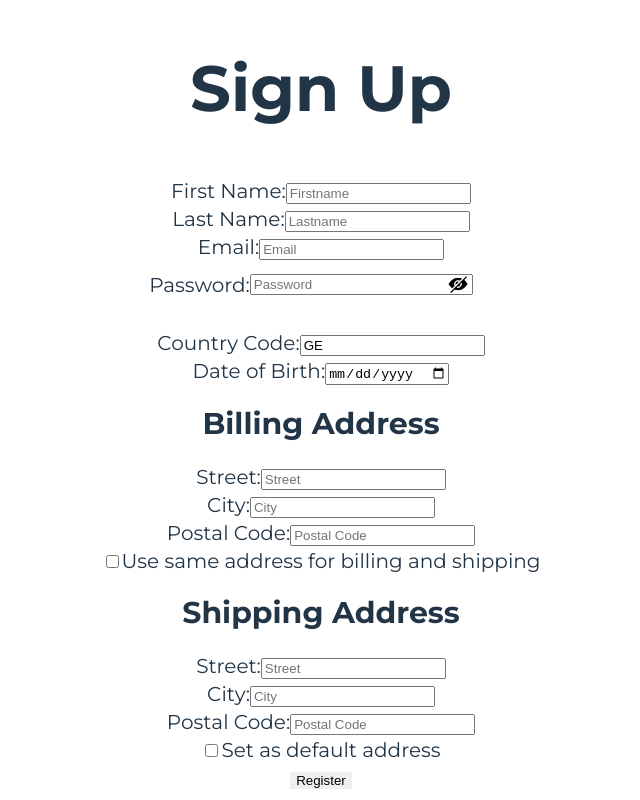
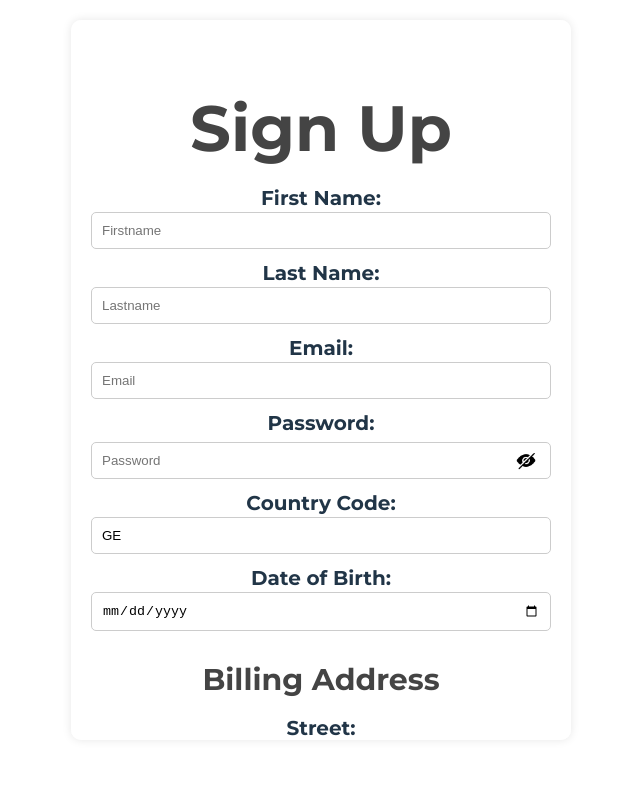
Before and after one commit to guranda26/ecommerce-website, a React (Vite) app: page /register in a window 1280 px wide. Shown: the whole page, without its empty margins (319-959 px from the left). Built offline with nearby package versions, Linux system fonts and the light colour scheme; no server answers; what @commercetools/platform-sdk, @commercetools/sdk-client-v2 would draw is missing.

Commit message:
fix error message for existing email

```diff
--- a/src/Interfaces/CustomerInterface.ts
+++ b/src/Interfaces/CustomerInterface.ts
@@ -94,3 +94,8 @@ export interface PasswordInputProps {
   onPasswordChange: (password: string) => void;
   error?: string;
 }
+export interface CustomError extends Error {
+  response?: {
+    status?: number;
+  };
+}
--- a/src/components/passwordInput/PasswordInput.css
+++ b/src/components/passwordInput/PasswordInput.css
@@ -1,14 +1,12 @@
 .password-field {
   display: flex;
   justify-content: center;
-  /* align-items: center; */
-  padding: 10px;
   flex-direction: column;
-  margin-bottom: 1rem;
 }
 
 .input-container {
   display: flex;
+  flex-direction: column;
   align-items: center;
   width: 100%;
   justify-content: center;
@@ -23,12 +21,11 @@
   top: 2px;
   cursor: pointer;
   display: inline;
-  position: relative;
 }
 
 .visibility-icon {
-  width: 20px;
-  margin-top: auto;
+  margin-top: 1.5rem;
+  margin-right: 5px;
 }
 
 .error {
--- /dev/null
+++ b/src/pages/register/Register.css
@@ -0,0 +1,103 @@
+.register-container {
+  margin: 0;
+  padding: 0;
+  box-sizing: border-box;
+  font-family: Arial, sans-serif;
+  background-color: #f4f4f4;
+  color: #333;
+  line-height: 1.6;
+  height: 100vh;
+  display: flex;
+  justify-content: center;
+  align-items: center;
+  overflow: hidden;
+}
+
+.registration-section {
+  background: #fff;
+  padding: 20px;
+  border-radius: 10px;
+  box-shadow: 0 0 10px rgba(0, 0, 0, 0.1);
+  max-width: 500px;
+  width: 100%;
+  margin: 20px;
+  max-height: 90vh;
+  overflow-y: auto;
+}
+
+/* Form elements */
+.register-form {
+  display: flex;
+  flex-direction: column;
+}
+
+.registration-section h1,
+.registration-section h2 {
+  margin-bottom: 20px;
+  color: #444;
+}
+
+label {
+  margin-bottom: 5px;
+  font-weight: bold;
+}
+
+input[type='text'],
+input[type='email'],
+input[type='password'],
+input[type='date'] {
+  padding: 10px;
+  margin-bottom: 10px;
+  border: 1px solid #ccc;
+  border-radius: 5px;
+  width: 100%;
+  box-sizing: border-box;
+}
+
+input[type='checkbox'] {
+  margin-right: 10px;
+}
+
+button {
+  padding: 10px 20px;
+  background: #007bff;
+  color: #fff;
+  border: none;
+  border-radius: 5px;
+  cursor: pointer;
+  margin-top: 10px;
+}
+
+button:hover {
+  background: #0056b3;
+}
+
+.error {
+  color: #d9534f;
+  margin-top: -10px;
+  margin-bottom: 10px;
+  font-size: 0.9em;
+}
+
+.success {
+  color: #5cb85c;
+  margin-top: 10px;
+  font-size: 1em;
+}
+
+.input-container {
+  position: relative;
+}
+
+.icon-container {
+  position: absolute;
+  right: 10px;
+  top: 50%;
+  transform: translateY(-50%);
+  cursor: pointer;
+}
+
+.visibility-icon {
+  width: 20px;
+  height: 20px;
+}
--- a/src/pages/register/Register.tsx
+++ b/src/pages/register/Register.tsx
@@ -6,6 +6,7 @@ import {
   Address,
   FormErrors,
   CustomerResponse,
+  CustomError,
 } from '../../Interfaces/CustomerInterface';
 import {
   isEmailValid,
@@ -32,6 +33,8 @@ const validCountries: CountryCode[] = [
   'PL',
 ];
 
+// import '../../index.css';
+import './Register.css';
 const RegistrationForm = () => {
   const [customerData, setCustomerData] = useState<CustomerData>({
     firstName: '',
@@ -214,7 +217,6 @@ const RegistrationForm = () => {
 
     return valid;
   };
-
   const handleSubmit = (event: React.FormEvent<HTMLFormElement>): void => {
     event.preventDefault();
 
@@ -229,15 +231,27 @@ const RegistrationForm = () => {
         setErrors({});
         setSuccess(true);
       })
-      .catch((error) => {
+      .catch((error: CustomError) => {
         console.error('Failed to create customer:', error);
+
+        if (
+          error instanceof Error &&
+          error.response &&
+          error.response.status === 400
+        ) {
+          setErrors({ email: 'Email already exists' });
+        } else {
+          const errorMessage =
+            error instanceof Error ? error.message : 'Unknown error';
+          const customError = new Error(errorMessage);
           setErrors((prev) => ({
             ...prev,
-          submit: (error as Error).message,
+            submit: customError.message,
           }));
           setServerError(
             'Something went wrong during registration. Please try again later.'
           );
+        }
       });
   };
 
@@ -262,10 +276,11 @@ const RegistrationForm = () => {
   }
 
   return (
-    <section>
+    <div className="registerc-container">
+      <section className="registration-section">
         <h1>Sign Up</h1>
         {serverError && <div className="server-error">{serverError}</div>}
-      <form onSubmit={handleSubmit}>
+        <form onSubmit={handleSubmit} className="register-form">
           <div>
             <label htmlFor="firstName">First Name:</label>
             <input
@@ -276,7 +291,9 @@ const RegistrationForm = () => {
               value={customerData.firstName}
               onChange={handleChange}
             />
-          {errors.firstName && <div className="error">{errors.firstName}</div>}
+            {errors.firstName && (
+              <div className="error">{errors.firstName}</div>
+            )}
           </div>
           <div>
             <label htmlFor="lastName">Last Name:</label>
@@ -433,7 +450,9 @@ const RegistrationForm = () => {
                   onChange={(e) => handleAddressChange(e, 'shipping')}
                 />
                 {errors.shippingAddress?.postalCode && (
-                <div className="error">{errors.shippingAddress.postalCode}</div>
+                  <div className="error">
+                    {errors.shippingAddress.postalCode}
+                  </div>
                 )}
               </div>
             </>
@@ -452,11 +471,14 @@ const RegistrationForm = () => {
             </label>
           </div>
 
-        <button type="submit">Register</button>
+          <button type="submit" className="button register">
+            Register
+          </button>
           {errors.submit && <div className="error">{errors.submit}</div>}
           {success && <div className="success">Registration successful!</div>}
         </form>
       </section>
+    </div>
   );
 };
 
```
Lines whose indentation alone changed are shown as unchanged.
